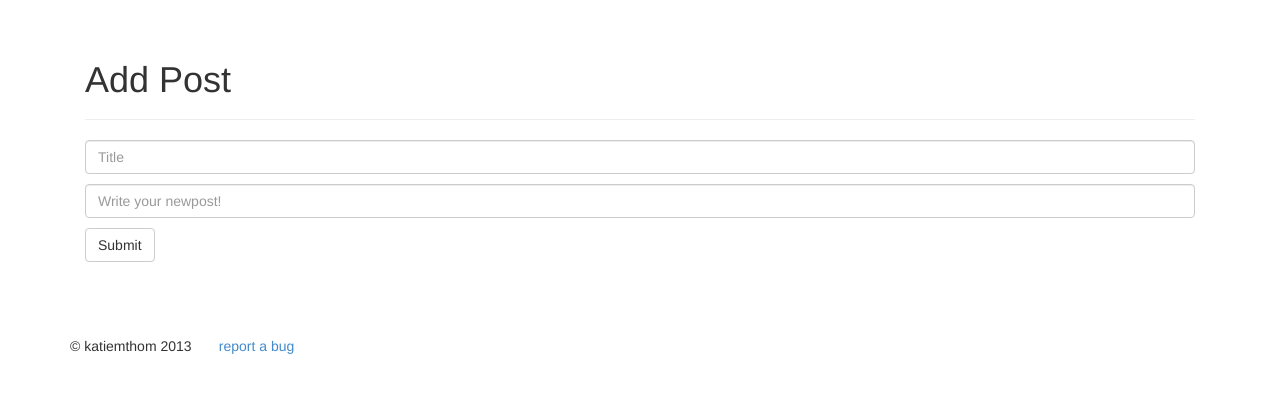
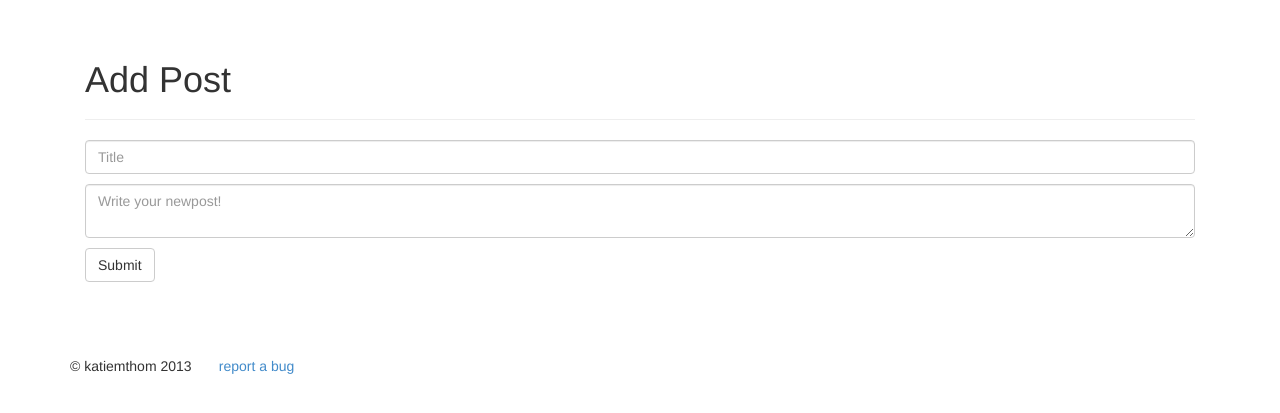
Before and after one commit to katiemthom/mrscutronadotcom, a Flask app: template templates/addpost.html in a window 1280 px wide. Shown: the part 52-465 px from the top of the page. Run offline with Flask 2, Linux system fonts and the light colour scheme; the template is opened without the code that fills it, so the values that code supplies are empty; some libraries are stand-ins or nearby versions.

Commit message:
changed add post input to textarea

```diff
--- a/app.py
+++ b/app.py
@@ -155,7 +155,7 @@ def add_post():
 		return render_template('addpost.html')
 	else:
 		content = form.post_content.data
-		title = form.post_content.data
+		title = form.post_title.data
 		new_post = model.add_post(current_user.user_id, content, title)
 	return redirect('/myblog')
 
--- a/forms.py
+++ b/forms.py
@@ -13,3 +13,4 @@ class CommentForm(Form):
 
 class AddPostForm(Form):
 	post_content = TextField('Content', [validators.Required()])
+	post_title = TextField('Content', [validators.Required()])
--- a/templates/addpost.html
+++ b/templates/addpost.html
@@ -6,10 +6,10 @@
 	</div>
 	<form action='{{url_for("add_post")}}' method='post'>
 		<p>
-			<input id='post_content' type='text' class='form-control' name='post_title' placeholder='Title'></input>
+			<input id='post_title' type='text' class='form-control' name='post_title' placeholder='Title'></input>
 		</p>
 		<p>
-			<input id='post_content' type='text' class='form-control' name='post_content' placeholder='Write your newpost!'></input>
+			<textarea id='post_content' class='form-control' name='post_content' placeholder='Write your newpost!'></textarea>
 		</p>
 		<p>
 			<input class="btn btn-default" type='submit' id="add_post_submit"></input>
```
